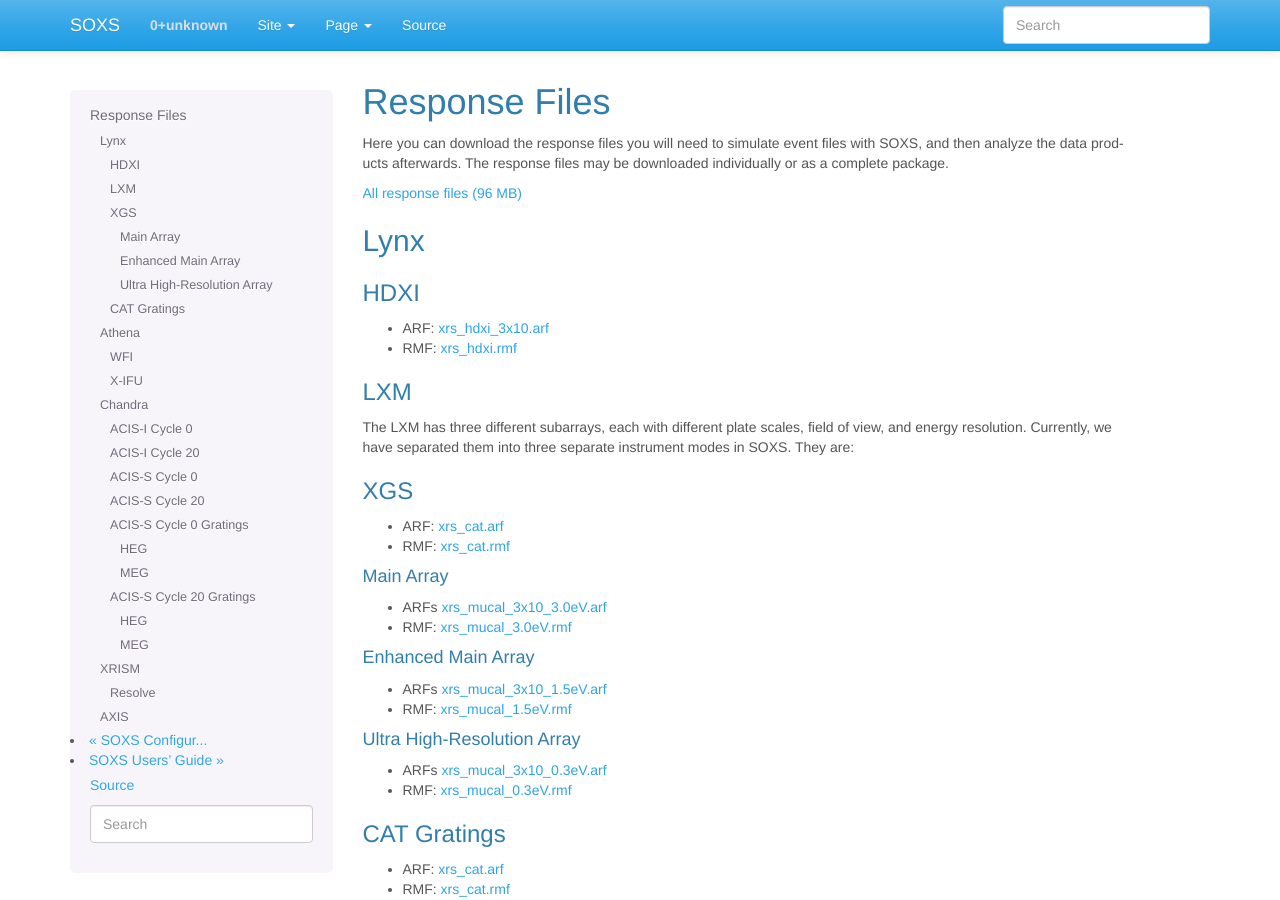
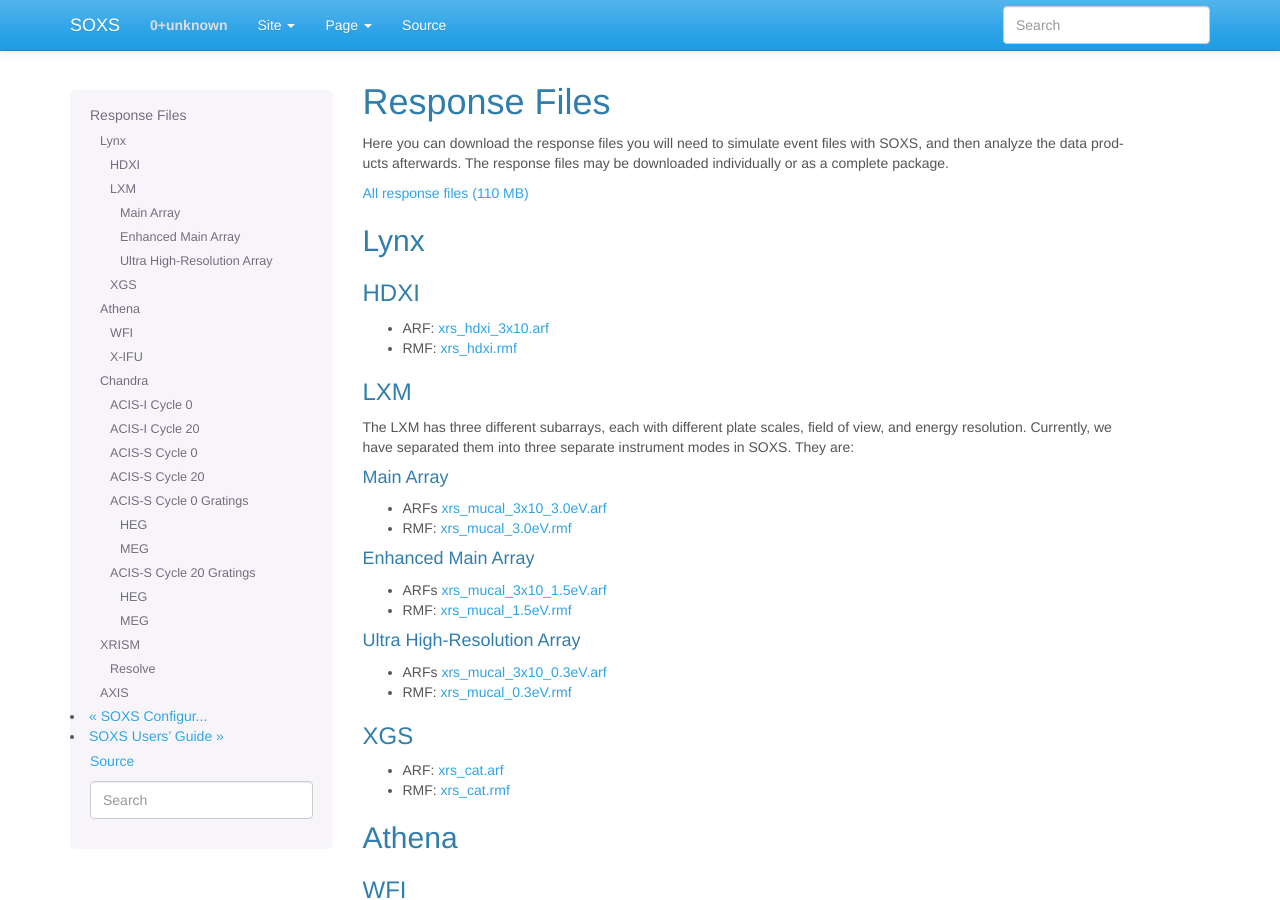
Before and after one commit to lynx-x-ray-observatory/soxs, a Sphinx documentation site: the page built from doc/source/responses.rst, in a window 1280 px wide and 900 px high. Built offline with Sphinx 7.4.7, drawn with Linux system fonts in a browser that asks for light colours.

Commit message:
Final fixes on the response page

```diff
--- a/doc/source/responses.rst
+++ b/doc/source/responses.rst
@@ -7,7 +7,7 @@
 with SOXS, and then analyze the data products afterwards. The response files may
 be downloaded individually or as a complete package.
 
-`All response files (96 MB) <../soxs_responses.tar.gz>`_
+`All response files (110 MB) <../soxs_responses.tar.gz>`_
 
 Lynx
 ----
@@ -24,12 +24,6 @@
 The LXM has three different subarrays, each with different plate scales, field
 of view, and energy resolution. Currently, we have separated them into three
 separate instrument modes in SOXS. They are:
-
-XGS
-+++
-
-* ARF: `xrs_cat.arf <../soxs_responses/xrs_cat.arf>`_
-* RMF: `xrs_cat.rmf <../soxs_responses/xrs_cat.rmf>`_
 
 Main Array
 ~~~~~~~~~~
@@ -49,8 +43,8 @@
 * ARFs `xrs_mucal_3x10_0.3eV.arf <../soxs_responses/xrs_mucal_3x10_0.3eV.arf>`_
 * RMF: `xrs_mucal_0.3eV.rmf <../soxs_responses/xrs_mucal_0.3eV.rmf>`_
 
-CAT Gratings
-++++++++++++
+XGS
++++
 
 * ARF: `xrs_cat.arf <../soxs_responses/xrs_cat.arf>`_
 * RMF: `xrs_cat.rmf <../soxs_responses/xrs_cat.rmf>`_
```
